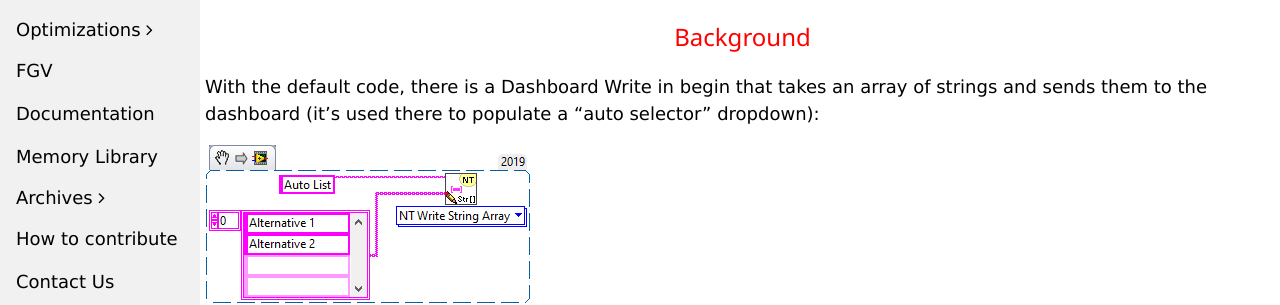
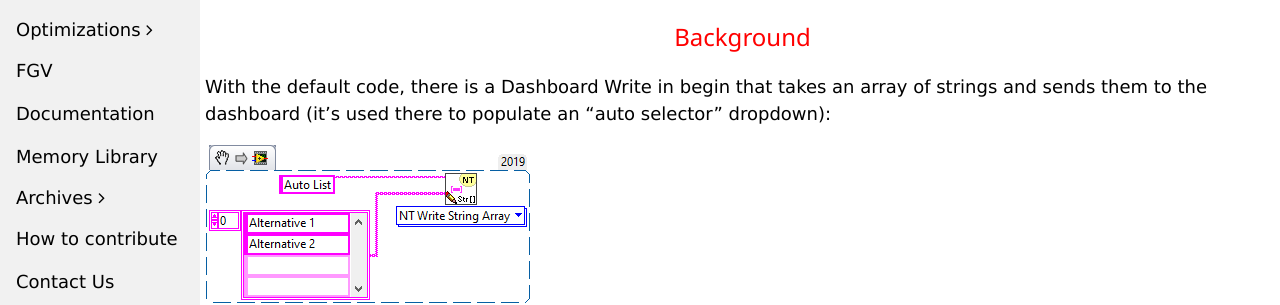
Before and after one commit to mshafer1/frclabviewtutorials, a Jekyll site: the page built from _tutorials/enumAutoSelector/index.md, in a window 1280 px wide and 1400 px high. Shown: the part 204-509 px from the top of the window. Built offline with Jekyll 4.4.1, drawn with Linux system fonts in a browser that asks for light colours; comment, search, counter and statistics services are not loaded; some of the changed text lies outside the part shown.

Commit message:
fix typos

```diff
--- a/_tutorials/enumAutoSelector/index.md
+++ b/_tutorials/enumAutoSelector/index.md
@@ -6,7 +6,7 @@ description: The built-in selector setup uses case-sensitive, space-conscience s
 
 ### Background
 
-With the default code, there is a Dashboard Write in begin that takes an array of strings and sends them to the dashboard (it's used there to populate a "auto selector" dropdown):
+With the default code, there is a Dashboard Write in begin that takes an array of strings and sends them to the dashboard (it's used there to populate an "auto selector" dropdown):
 
 {% include downloadableImage.html path='images/initial_begin_setup.png' alt='default strings sent to dashboard' %}
 
@@ -18,7 +18,7 @@ These strings are case-sensitive, space-conscience strings - requiring you to ty
 
 ### Let's use an enum
 
-For the sake of simplicity, let's use an enum to provide the strings to the dashboard and to populate our case structure (and enum is a coding construct where names are given to numeric values - here, we're using the names and taking advantage of the defined ordering).
+For the sake of simplicity, let's use an enum to provide the strings to the dashboard and to populate our case structure (an enum is a coding construct where names are given to numeric values - here, we're using the names and taking advantage of the defined ordering).
 
 In Begin.vi, create an enum **control** (we need to access the strings from the enum via properties, which are not available on a constant).
 
```
Also changed, not shown: other parts of _tutorials/enumAutoSelector/index.md (+1 -1 lines).
